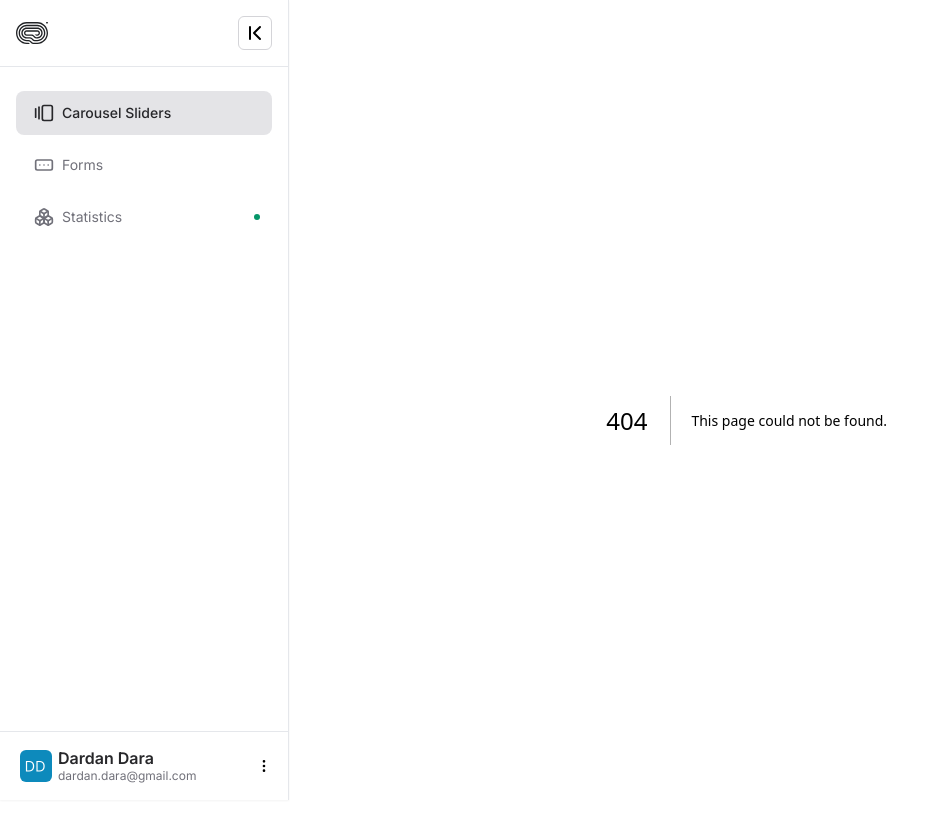
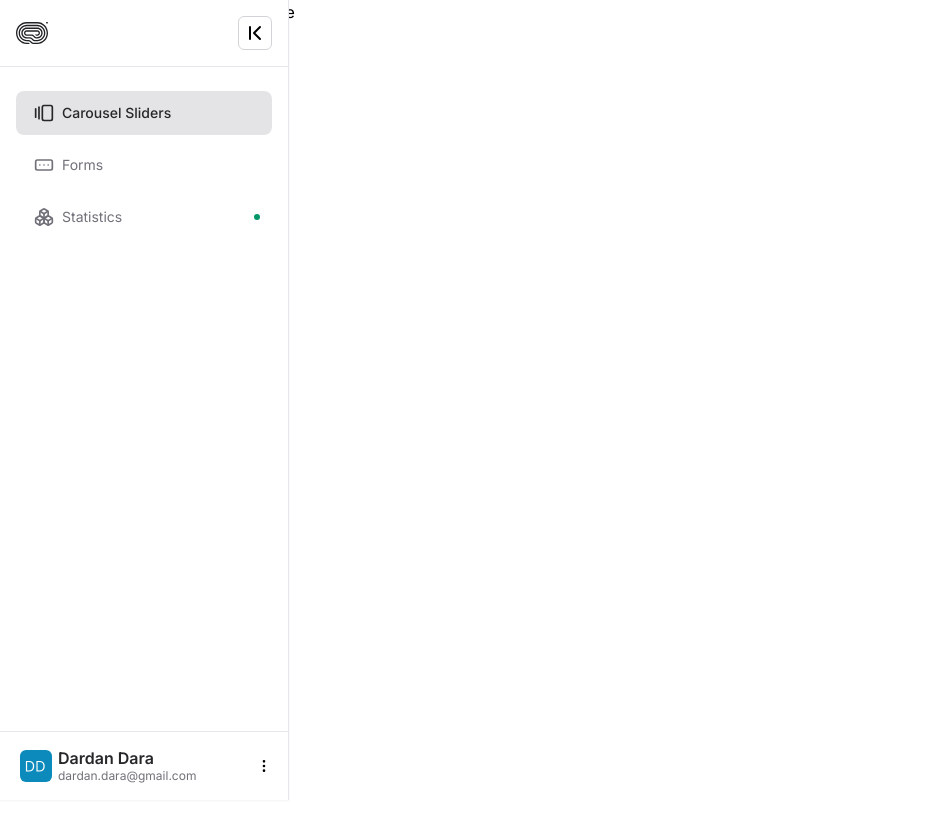
Before and after one commit to dardan8/tailwind-components, a Next.js app: page /forms in a window 1280 px wide. Before the commit this address had no page. Shown: the whole page, without its empty margins (0-946 px from the left). Built offline with nearby package versions, Linux system fonts and the light colour scheme.

Commit message:
add form url

```diff
--- a/app/components/Slider.tsx
+++ b/app/components/Slider.tsx
@@ -22,7 +22,6 @@ type SlideProps = {
 
 const Slider = ({ slides }: SliderProps) => {
   const [current, setCurrent] = useState(0);
-  console.log(slides[0]);
 
   const previous = () =>
     setCurrent(current === 0 ? slides.length - 1 : current - 1);
--- /dev/null
+++ b/app/forms/page.tsx
@@ -0,0 +1,7 @@
+import React from "react";
+
+const page = () => {
+  return <div>Form Page</div>;
+};
+
+export default page;
--- a/app/layout.tsx
+++ b/app/layout.tsx
@@ -42,9 +42,7 @@ export default function RootLayout({
               <SidebarItem icon={<Boxes size={20} />} text='Statistics' alert />
             </Sidebar>
           </div>
-          <div className={`p-5 ${expanded ? "w-5/6" : "w-[95%]"}`}>
-            {children}
-          </div>
+          <div className={` ${expanded ? "w-5/6" : "w-[95%]"}`}>{children}</div>
         </div>
       </body>
     </html>
--- a/app/page.tsx
+++ b/app/page.tsx
@@ -6,7 +6,7 @@ import { useContext } from "react";
 
 export default function Home() {
   const expanded = useContext(SidebarContext);
-  console.log(expanded);
+
   return (
     <main className={`flex bg-slate-500z z-0 h-full`}>
       <div className='flex flex-wrap '>
```
